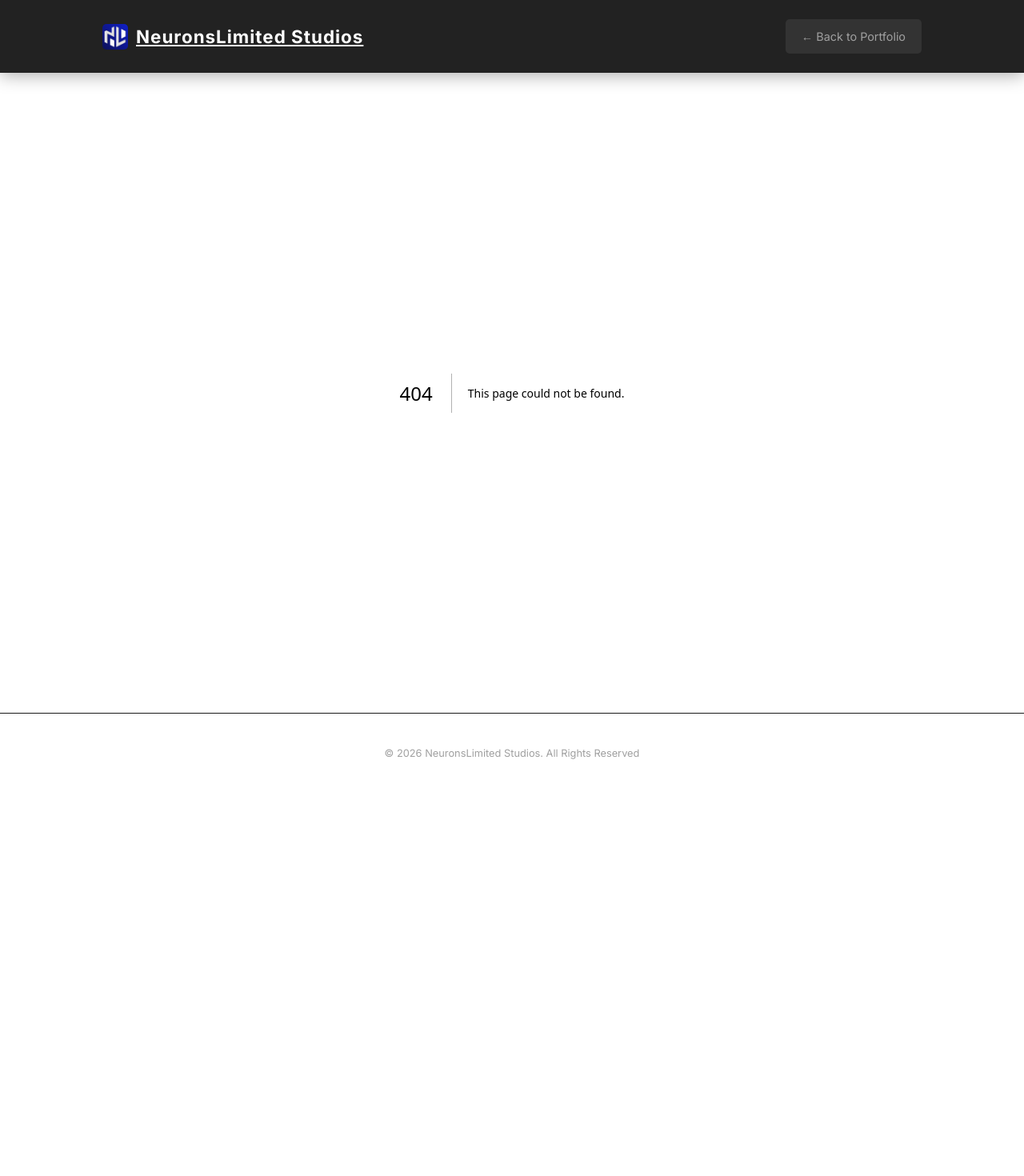
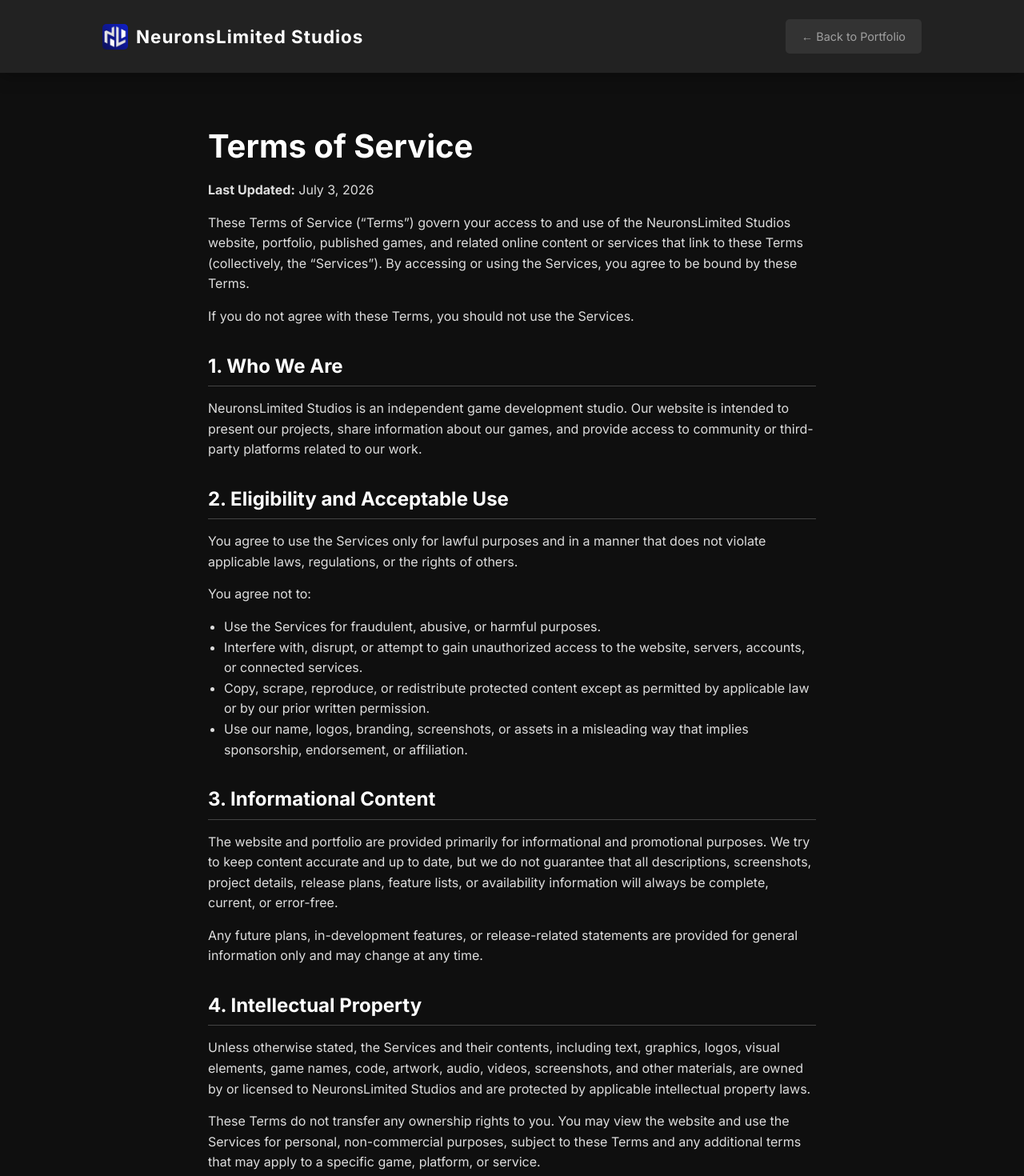
Before and after one commit to rubenBerrino/NeuronsLimited-Studios-Portfolio, a Next.js app: page /terms in a window 1280 px wide. Before the commit this address had no page. Shown: the top 1470 px of the page at 80% size. Before the commit the page ends 993 px from the top, so only its background shows below. Built offline with nearby package versions, Linux system fonts and the light colour scheme.

Commit message:
Added Terms of Service

```diff
--- a/app/globals.css
+++ b/app/globals.css
@@ -52,9 +52,11 @@ nav {
   font-size: 1.4rem;
   letter-spacing: 1px;
   color: #fff;
+  text-decoration: none;
   display: flex;
   align-items: center;
   gap: 10px;
+  font-style: normal;
 }
 
 .studio-logo {
--- /dev/null
+++ b/app/terms/page.tsx
@@ -0,0 +1,232 @@
+import type { Metadata } from "next";
+
+export const metadata: Metadata = {
+  title: "Terms of Service",
+  description:
+    "Terms of Service for the NeuronsLimited Studios website, portfolio, games, and related services.",
+};
+
+export default function TermsPage() {
+  return (
+    <section className="policy-content">
+      <h1>Terms of Service</h1>
+
+      <p>
+        <strong>Last Updated:</strong> July 3, 2026
+      </p>
+
+      <p>
+        These Terms of Service (&ldquo;Terms&rdquo;) govern your access to and
+        use of the NeuronsLimited Studios website, portfolio, published games,
+        and related online content or services that link to these Terms
+        (collectively, the &ldquo;Services&rdquo;). By accessing or using the
+        Services, you agree to be bound by these Terms.
+      </p>
+
+      <p>
+        If you do not agree with these Terms, you should not use the Services.
+      </p>
+
+      <h2>1. Who We Are</h2>
+
+      <p>
+        NeuronsLimited Studios is an independent game development studio. Our
+        website is intended to present our projects, share information about our
+        games, and provide access to community or third-party platforms related
+        to our work.
+      </p>
+
+      <h2>2. Eligibility and Acceptable Use</h2>
+
+      <p>
+        You agree to use the Services only for lawful purposes and in a manner
+        that does not violate applicable laws, regulations, or the rights of
+        others.
+      </p>
+
+      <p>You agree not to:</p>
+
+      <ul>
+        <li>Use the Services for fraudulent, abusive, or harmful purposes.</li>
+        <li>
+          Interfere with, disrupt, or attempt to gain unauthorized access to
+          the website, servers, accounts, or connected services.
+        </li>
+        <li>
+          Copy, scrape, reproduce, or redistribute protected content except as
+          permitted by applicable law or by our prior written permission.
+        </li>
+        <li>
+          Use our name, logos, branding, screenshots, or assets in a misleading
+          way that implies sponsorship, endorsement, or affiliation.
+        </li>
+      </ul>
+
+      <h2>3. Informational Content</h2>
+
+      <p>
+        The website and portfolio are provided primarily for informational and
+        promotional purposes. We try to keep content accurate and up to date,
+        but we do not guarantee that all descriptions, screenshots, project
+        details, release plans, feature lists, or availability information will
+        always be complete, current, or error-free.
+      </p>
+
+      <p>
+        Any future plans, in-development features, or release-related
+        statements are provided for general information only and may change at
+        any time.
+      </p>
+
+      <h2>4. Intellectual Property</h2>
+
+      <p>
+        Unless otherwise stated, the Services and their contents, including
+        text, graphics, logos, visual elements, game names, code, artwork,
+        audio, videos, screenshots, and other materials, are owned by or
+        licensed to NeuronsLimited Studios and are protected by applicable
+        intellectual property laws.
+      </p>
+
+      <p>
+        These Terms do not transfer any ownership rights to you. You may view
+        the website and use the Services for personal, non-commercial purposes,
+        subject to these Terms and any additional terms that may apply to a
+        specific game, platform, or service.
+      </p>
+
+      <h2>5. Games and Third-Party Platforms</h2>
+
+      <p>
+        Some of our games or related features may be distributed or operated
+        through third-party platforms or services such as Google Play, Epic
+        Online Services, Discord, YouTube, or other storefronts and community
+        tools.
+      </p>
+
+      <p>
+        Your use of those third-party services is governed by their own terms,
+        policies, and technical requirements. We are not responsible for the
+        availability, content, security, or practices of third-party services.
+      </p>
+
+      <p>
+        If a specific game, app store listing, beta, event, or online feature
+        includes separate terms, rules, or usage conditions, those additional
+        terms will also apply.
+      </p>
+
+      <h2>6. User Communications</h2>
+
+      <p>
+        If you contact us by email, Discord, or other public or private
+        channels, you are responsible for the content you choose to send. You
+        should not submit unlawful material, confidential information you do not
+        have the right to share, or content that infringes the rights of others.
+      </p>
+
+      <p>
+        If you send feedback, suggestions, bug reports, or ideas regarding our
+        Services, you agree that we may review and use them without any
+        obligation to compensate you, unless otherwise required by law or agreed
+        in writing.
+      </p>
+
+      <h2>7. Availability and Changes</h2>
+
+      <p>
+        We may modify, suspend, restrict, or discontinue any part of the
+        Services at any time, with or without notice, including website pages,
+        game features, online functionality, community links, or project
+        information.
+      </p>
+
+      <p>
+        We are not liable if any part of the Services becomes unavailable,
+        delayed, or removed.
+      </p>
+
+      <h2>8. Disclaimer of Warranties</h2>
+
+      <p>
+        To the maximum extent permitted by applicable law, the Services are
+        provided on an &ldquo;as is&rdquo; and &ldquo;as available&rdquo; basis,
+        without warranties of any kind, whether express or implied.
+      </p>
+
+      <p>
+        We do not warrant that the Services will always be uninterrupted,
+        secure, accurate, compatible with every device, or free from errors,
+        bugs, or harmful components.
+      </p>
+
+      <h2>9. Limitation of Liability</h2>
+
+      <p>
+        To the maximum extent permitted by applicable law, NeuronsLimited
+        Studios shall not be liable for any indirect, incidental, special,
+        consequential, or punitive damages, or for any loss of data, profits,
+        goodwill, business opportunities, or service availability arising out of
+        or related to your use of, or inability to use, the Services.
+      </p>
+
+      <p>
+        Nothing in these Terms excludes or limits liability that cannot be
+        excluded under applicable law.
+      </p>
+
+      <h2>10. Termination</h2>
+
+      <p>
+        We may suspend or restrict access to the Services if we reasonably
+        believe that you have violated these Terms, applicable law, or the
+        safety or integrity of our Services or community spaces.
+      </p>
+
+      <h2>11. Privacy</h2>
+
+      <p>
+        Your use of the Services is also subject to our Privacy &amp; Cookie
+        Policy, which explains how information may be collected and used when
+        you access our website or games.
+      </p>
+
+      <p>
+        <a href="/policy">Read the Privacy &amp; Cookie Policy</a>
+      </p>
+
+      <h2>12. Changes to These Terms</h2>
+
+      <p>
+        We may update these Terms from time to time. Any updated version will
+        be posted on this page together with a revised &ldquo;Last
+        Updated&rdquo; date. Your continued use of the Services after changes
+        take effect means you accept the revised Terms.
+      </p>
+
+      <h2>13. Contact Us</h2>
+
+      <p>
+        If you have questions about these Terms, you may contact us at:
+      </p>
+
+      <p>
+        <a href="mailto:neuronslimitedstudios@gmail.com">
+          neuronslimitedstudios@gmail.com
+        </a>
+      </p>
+
+      <p>You may also contact us through our official Discord community:</p>
+
+      <p>
+        <a
+          href="https://discord.gg/B9P6v8KmRM"
+          target="_blank"
+          rel="noopener noreferrer"
+        >
+          Official Discord Server
+        </a>
+      </p>
+    </section>
+  );
+}
--- a/components/Footer.tsx
+++ b/components/Footer.tsx
@@ -18,7 +18,7 @@ export default function Footer() {
         <div className="legal-links">
           <Link href="/policy">Privacy &amp; Cookie Policy</Link>
           <span className="separator">|</span>
-          <Link href="/policy">Terms of Service</Link>
+          <Link href="/terms">Terms of Service</Link>
         </div>
       )}
     </footer>
```
Also changed, not shown: 2 other files (tests, documents, lock files or other folders).
